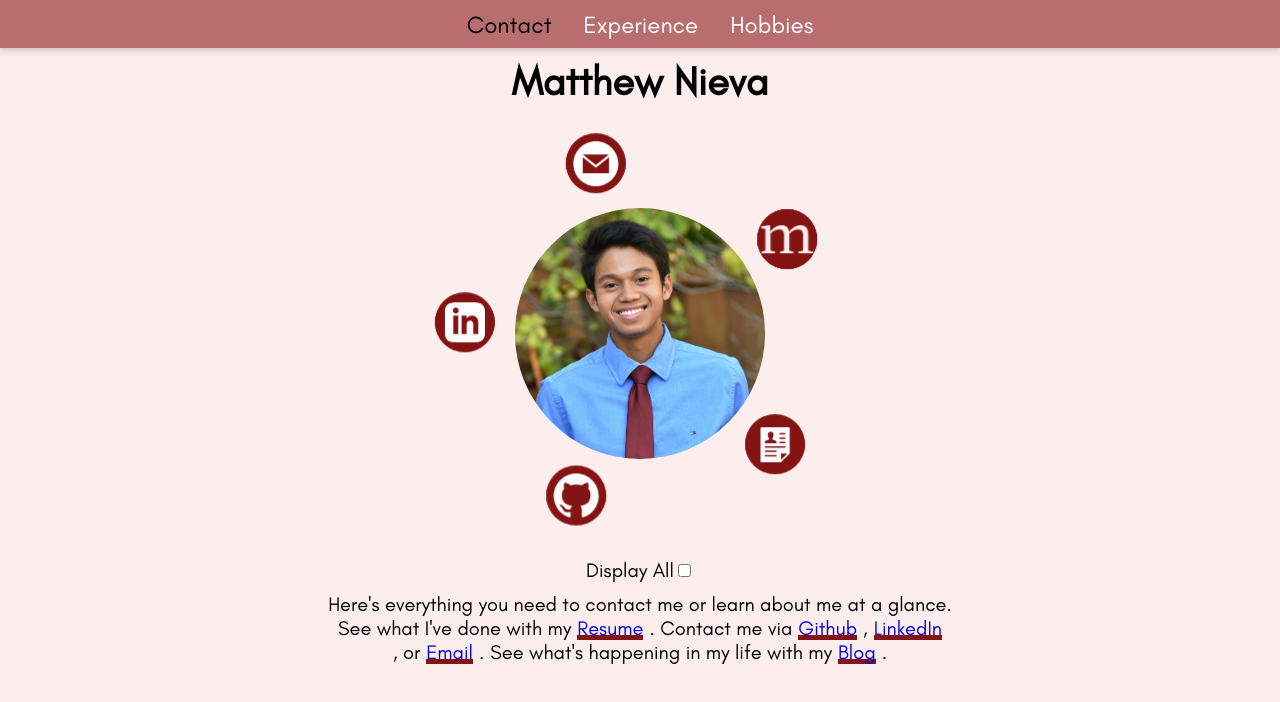
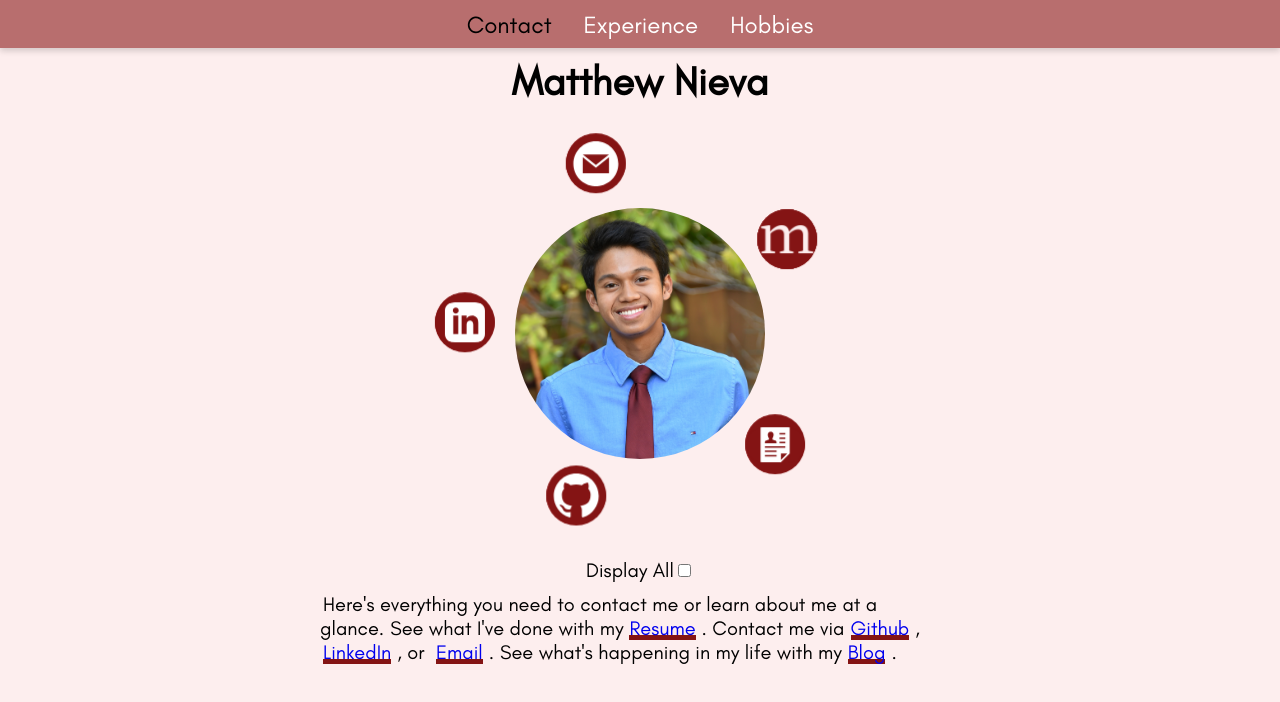
Before and after one commit to matthewcn56/matthewcn, a Next.js app: page / in a window 1280 px wide. Shown: the top 702 px of the page. Built offline with nearby package versions, Linux system fonts and the light colour scheme.

Commit message:
fixed spacing with paragraphs/divs

```diff
--- a/components/DisplayText.tsx
+++ b/components/DisplayText.tsx
@@ -55,7 +55,7 @@ export default function DisplayText(props: DisplayProps) {
       </a>
     </span>
   ) : React.isValidElement(props.text) ? (
-    props.text
+    <span>{props.text}</span>
   ) : (
     <span className={`text-container ${props.fullLine ? "full-line" : ""}`}>
       {props.text}
--- a/landing/LandingPageContent.tsx
+++ b/landing/LandingPageContent.tsx
@@ -109,7 +109,7 @@ const sectionContent: SectionLayout[] = [
         plain: ".",
       },
       {
-        plain: "See what's happening in my life with my ",
+        plain: "See what's happening in my life with my",
       },
       {
         hoverable: {
--- a/styles/globals.css
+++ b/styles/globals.css
@@ -132,11 +132,6 @@ code {
 }
 
 .text-section {
-  display: flex;
-  flex-direction: row;
-  justify-content: center;
-  align-items: center;
-  align-content: center;
   margin-top: 10px;
   font-size: 20px;
   flex-wrap: wrap;
@@ -158,13 +153,10 @@ code {
 }
 
 .text-container {
-  display: flex;
-  flex-direction: column;
-  text-align: center;
+  font-size: 20px;
+  transition: all 400ms ease;
   margin-left: 3px;
   margin-right: 3px;
-  font-size: 20px;
-  transition: all 400ms ease;
 }
 
 .link-container {
```
